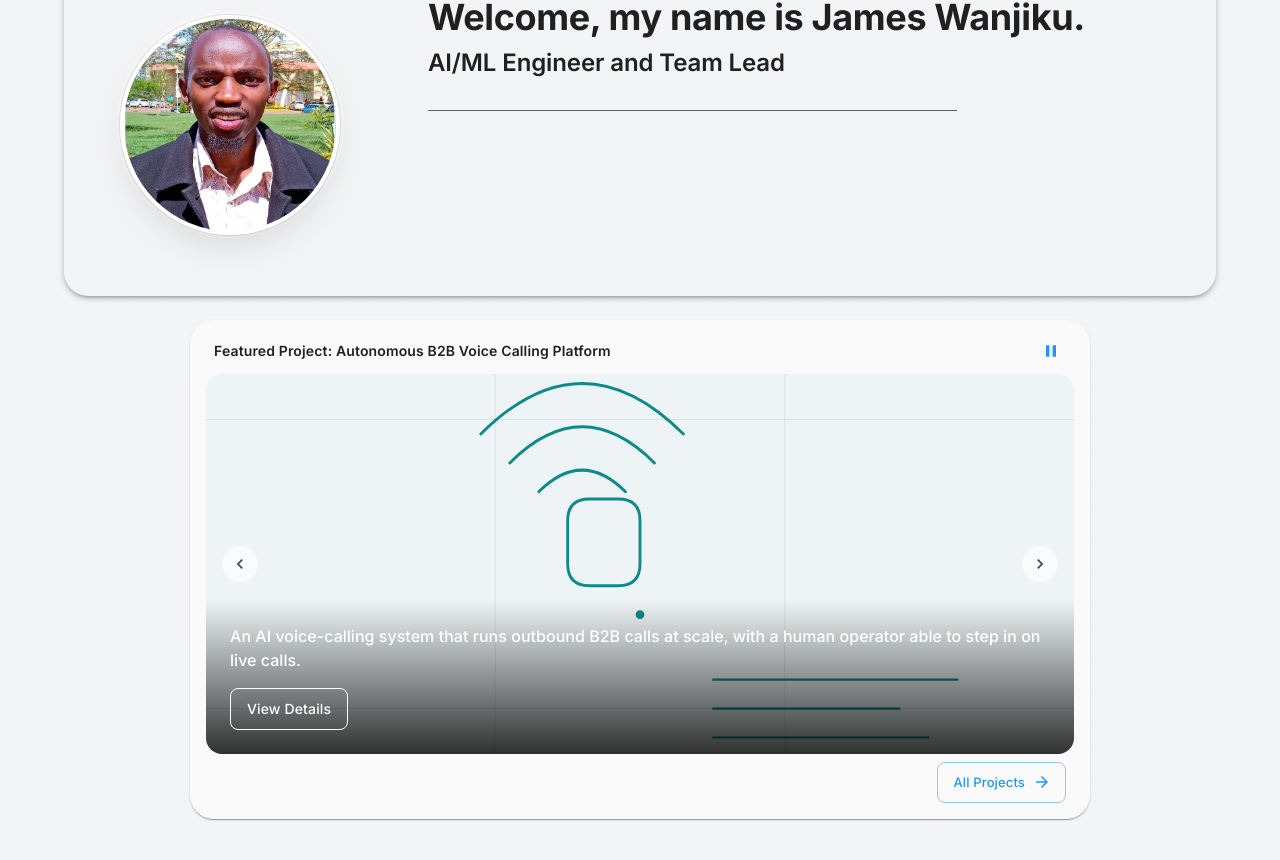
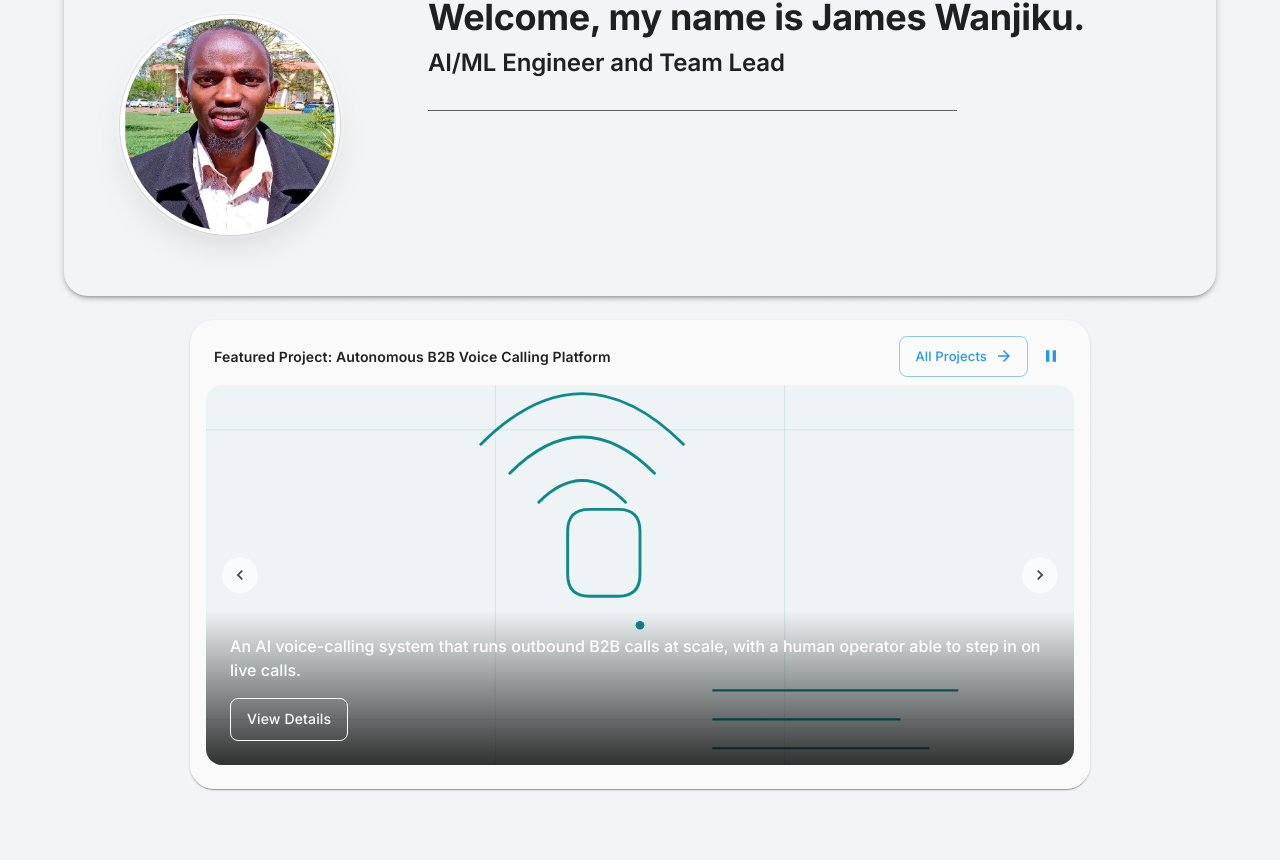
Before and after one commit to Garnet-Owl/Garnet-Owl.github.io, a Next.js app: page / in a window 1280 px wide. Shown: the part 164-1024 px from the top of the page. Built offline with nearby package versions, Linux system fonts and the light colour scheme.

Commit message:
Move All Projects button to the carousel header row

```diff
--- a/app/projects/components/HomeProjectCarousel.tsx
+++ b/app/projects/components/HomeProjectCarousel.tsx
@@ -116,6 +116,17 @@ export default function HomeProjectCarousel({
           <Typography variant="h6" sx={{ fontWeight: 600 }}>
             Featured Project: {activeProject.title}
           </Typography>
+          <Box sx={{ display: "flex", alignItems: "center", gap: 1 }}>
+            <Button
+              component={Link}
+              href="/projects"
+              variant="outlined"
+              size="small"
+              endIcon={<ArrowForwardIcon />}
+              sx={{ textTransform: "none" }}
+            >
+              All Projects
+            </Button>
             <IconButton
               onClick={() => setIsAutoPlaying((prev) => !prev)}
               size="small"
@@ -131,6 +142,7 @@ export default function HomeProjectCarousel({
                 <PlayIcon fontSize="small" />
               )}
             </IconButton>
+          </Box>
         </Box>
 
         <Card
@@ -228,26 +240,6 @@ export default function HomeProjectCarousel({
             </Box>
           </Box>
         </Card>
-
-        <Box
-          sx={{
-            display: "flex",
-            justifyContent: "flex-end",
-            alignItems: "center",
-            px: 1,
-          }}
-        >
-          <Button
-            component={Link}
-            href="/projects"
-            variant="outlined"
-            size="small"
-            endIcon={<ArrowForwardIcon />}
-            sx={{ textTransform: "none" }}
-          >
-            All Projects
-          </Button>
-        </Box>
       </Paper>
     </Box>
   );
```
Lines whose indentation alone changed are shown as unchanged.
